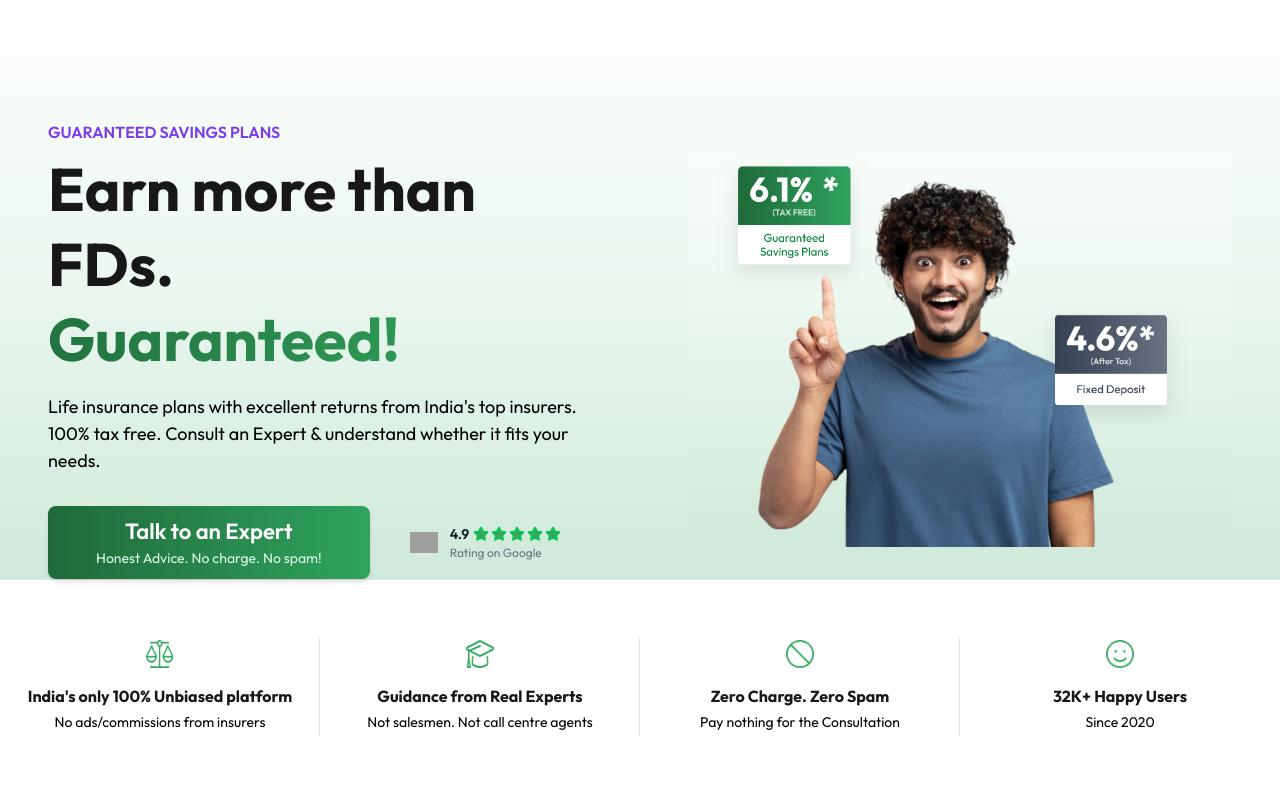
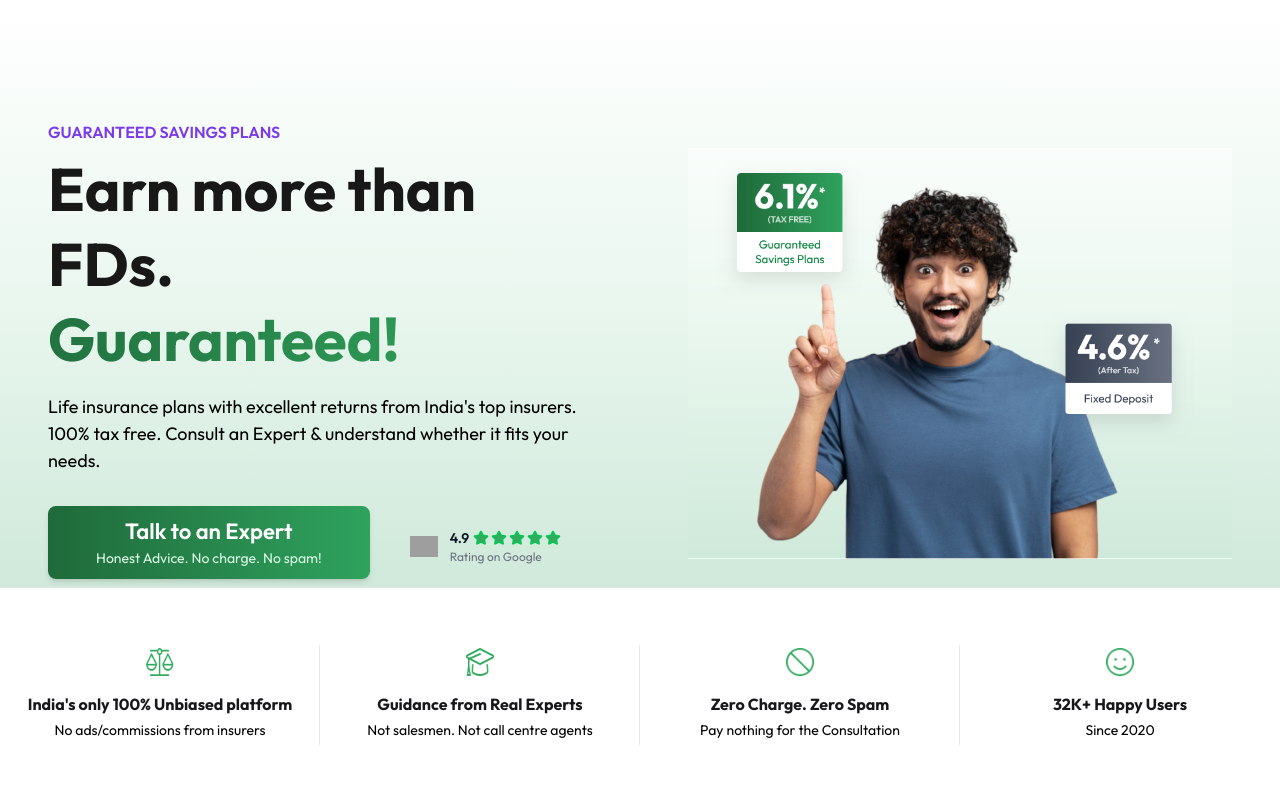
Before and after one commit to Niranjanyp/beshak, a Vue app: page / in a window 1280 px wide. Shown: the top 800 px of the page. Built offline with nearby package versions, Linux system fonts and the light colour scheme; grey boxes are pictures that could not be loaded.

Commit message:
Change In Responsiveness

```diff
--- a/src/components/IntroSection.vue
+++ b/src/components/IntroSection.vue
@@ -37,7 +37,7 @@
           class="mt-8 flex flex-col sm:flex-row gap-4 items-start sm:items-center"
         >
           <button
-            class="hidden md:flex bg-gradient-to-r from-[#1f6a3a] to-[#2fa35e] hover:from-[#1a5a32] hover:to-[#278a4f] text-white rounded-lg shadow-md hover:shadow-lg hover:-translate-y-[1px] px-12 py-3 flex-col items-center justify-center cursor-pointer transition"
+            class="hidden md:flex bg-gradient-to-r from-[#1f6a3a] to-[#2fa35e] hover:from-[#1a5a32] hover:to-[#278a4f] text-white rounded-lg shadow-md mb-2 hover:shadow-lg hover:-translate-y-[1px] px-12 py-3 flex-col items-center justify-center cursor-pointer transition"
           >
             <span
               class="text-[16px] sm:text-[18px] md:text-[20px] lg:text-[22px] font-semibold leading-tight"
@@ -101,7 +101,7 @@
               <Star
                 v-for="i in 5"
                 :key="i"
-                class="w-4 h-4 text-green-500 fill-[#1f6b3b]"
+                class="w-4 h-4 text-green-500 fill-[#33ab5f]"
               />
             </div>
 
@@ -112,7 +112,7 @@
         </div>
       </div>
 
-      <img class="hidden md:block" src="../assets/HeroImg1.png" />
+      <img class="hidden md:block" src="../assets/HeroImg2.png" />
       <img class="md:hidden" src="../assets/HeroImgSm.png" />
     </div>
   </section>
```
Also changed, not shown: src/assets/HeroImg1.png (deleted), src/assets/HeroImg2.png (added).
